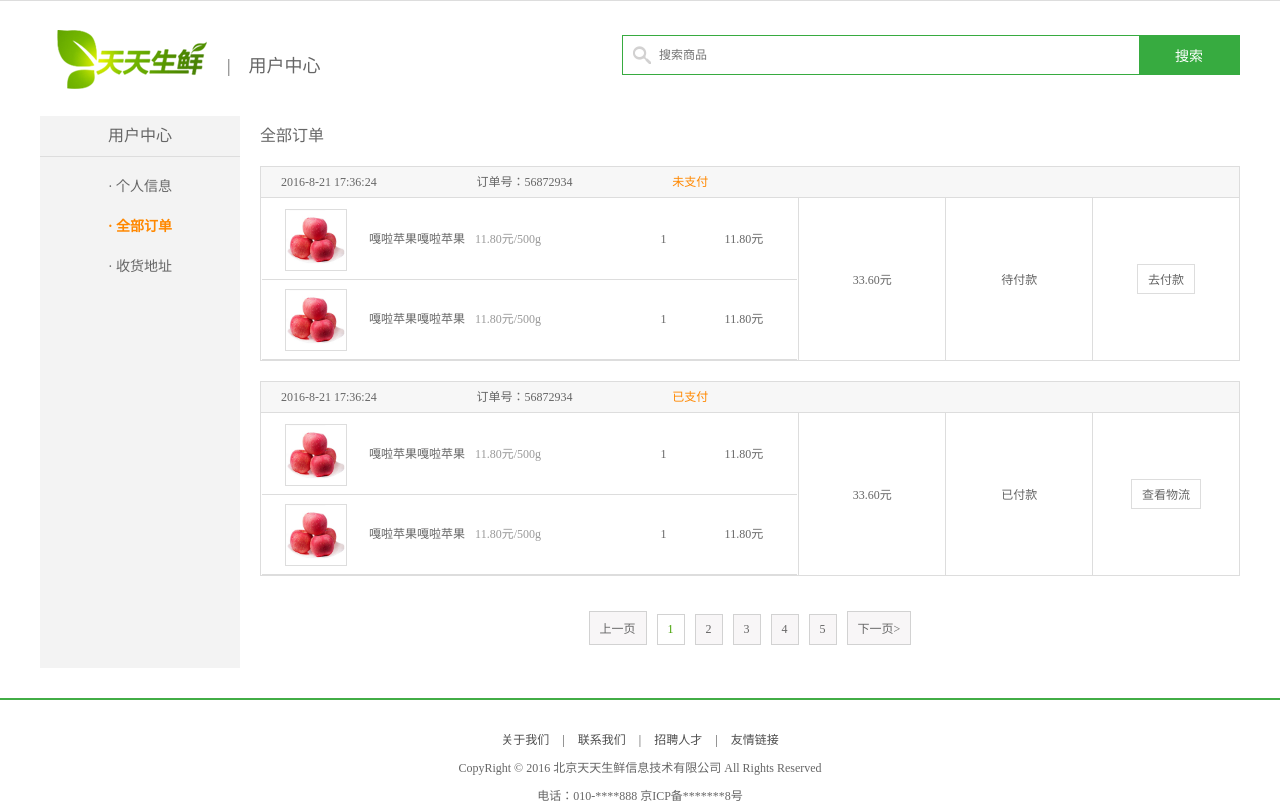
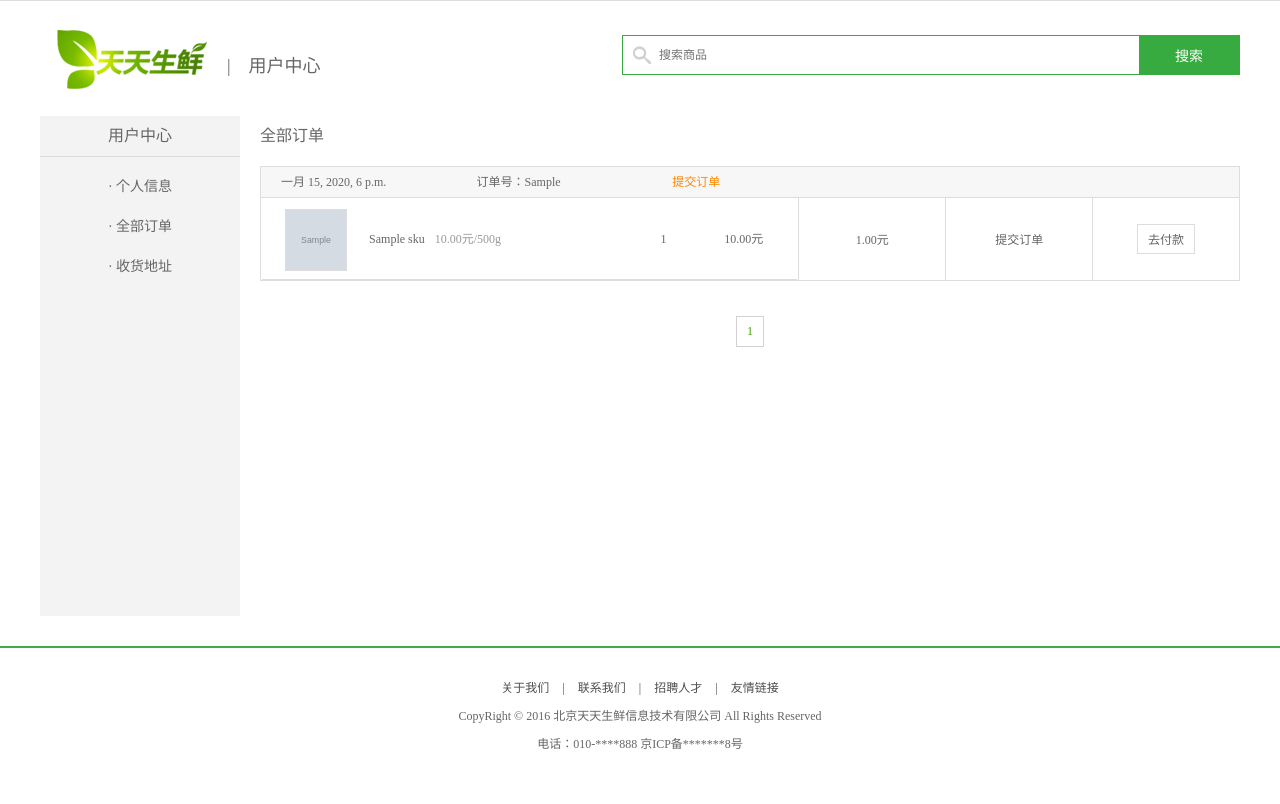
Before and after one commit to SAKURAMatou/dlDailyFrash, a Django app: page /user/order in a window 1280 px wide. Shown: the part 29-833 px from the top of the page. After the commit the page ends 778 px from the top, so only its background shows below. Run offline with Django 3.2, Linux system fonts and the light colour scheme; a user stored in the database is signed in; tables that the repository leaves empty hold one stand-in row (values such as "Sample post"); grey boxes marked "Sample" are stand-in pictures.

Commit message:
用户中心-全部订单数据展示

```diff
--- a/apps/order/templates/place_order_order.html
+++ b/apps/order/templates/place_order_order.html
@@ -131,7 +131,7 @@
             $('.popup_con').fadeIn('fast', function () {
                 setTimeout(function () {
                     $('.popup_con').fadeOut('fast', function () {
-                        {#window.location.href = 'index.html';#}
+                        window.location.href = '/user/order';
                     });
                 }, 3000)
 
--- a/apps/user/templates/user_center_order.html
+++ b/apps/user/templates/user_center_order.html
@@ -3,73 +3,81 @@
 {% block right_content %}
     <div class="right_content clearfix">
         <h3 class="common_title2">全部订单</h3>
+
+        {% for order in orderList %}
             <ul class="order_list_th w978 clearfix">
-            <li class="col01">2016-8-21 17:36:24</li>
-            <li class="col02">订单号：56872934</li>
-            <li class="col02 stress">未支付</li>
+                <li class="col01">{{ order.create_time }}</li>
+                <li class="col02">订单号：{{ order.tradeNo }}</li>
+                <li class="col02 stress">{{ order.statusText }}</li>
             </ul>
 
             <table class="order_list_table w980">
                 <tbody>
                 <tr>
                     <td width="55%">
+                        {% for oederGood in order.orderGoods %}
                             <ul class="order_goods_list clearfix">
-                        <li class="col01"><img src="../static/images/goods02.jpg"></li>
-                        <li class="col02">嘎啦苹果嘎啦苹果<em>11.80元/500g</em></li>
-                        <li class="col03">1</li>
-                        <li class="col04">11.80元</li>
+                                <li class="col01"><img src="{{ oederGood.good.imgGuid.imgUrl }}"></li>
+                                <li class="col02">{{ oederGood.good.goodName }}<em>{{ oederGood.skuPrice }}元/500g</em>
+                                </li>
+                                <li class="col03">{{ oederGood.skuCount }}</li>
+                                <li class="col04">{{ oederGood.amount }}元</li>
                             </ul>
-                    <ul class="order_goods_list clearfix">
-                        <li class="col01"><img src="../static/images/goods02.jpg"></li>
-                        <li class="col02">嘎啦苹果嘎啦苹果<em>11.80元/500g</em></li>
-                        <li class="col03">1</li>
-                        <li class="col04">11.80元</li>
-                    </ul>
+                        {% endfor %}
+                        {#                        <ul class="order_goods_list clearfix">#}
+                        {#                            <li class="col01"><img src="../static/images/goods02.jpg"></li>#}
+                        {#                            <li class="col02">嘎啦苹果嘎啦苹果<em>11.80元/500g</em></li>#}
+                        {#                            <li class="col03">1</li>#}
+                        {#                            <li class="col04">11.80元</li>#}
+                        {#                        </ul>#}
                     </td>
-                <td width="15%">33.60元</td>
-                <td width="15%">待付款</td>
+                    <td width="15%">{{ order.payGoods }}元</td>
+                    <td width="15%">{{ order.statusText }}</td>
                     <td width="15%"><a href="#" class="oper_btn">去付款</a></td>
                 </tr>
                 </tbody>
             </table>
-
-        <ul class="order_list_th w978 clearfix">
-            <li class="col01">2016-8-21 17:36:24</li>
-            <li class="col02">订单号：56872934</li>
-            <li class="col02 stress">已支付</li>
-        </ul>
-        <table class="order_list_table w980">
-            <tbody>
-            <tr>
-                <td width="55%">
-                    <ul class="order_goods_list clearfix">
-                        <li class="col01"><img src="../static/images/goods02.jpg"></li>
-                        <li class="col02">嘎啦苹果嘎啦苹果<em>11.80元/500g</em></li>
-                        <li class="col03">1</li>
-                        <li class="col04">11.80元</li>
-                    </ul>
-                    <ul class="order_goods_list clearfix">
-                        <li class="col01"><img src="../static/images/goods02.jpg"></li>
-                        <li class="col02">嘎啦苹果嘎啦苹果<em>11.80元/500g</em></li>
-                        <li class="col03">1</li>
-                        <li class="col04">11.80元</li>
-                    </ul>
-                </td>
-                <td width="15%">33.60元</td>
-                <td width="15%">已付款</td>
-                <td width="15%"><a href="#" class="oper_btn">查看物流</a></td>
-            </tr>
-            </tbody>
-        </table>
+        {% endfor %}
+        {#        <ul class="order_list_th w978 clearfix">#}
+        {#            <li class="col01">2016-8-21 17:36:24</li>#}
+        {#            <li class="col02">订单号：56872934</li>#}
+        {#            <li class="col02 stress">已支付</li>#}
+        {#        </ul>#}
+        {#        <table class="order_list_table w980">#}
+        {#            <tbody>#}
+        {#            <tr>#}
+        {#                <td width="55%">#}
+        {#                    <ul class="order_goods_list clearfix">#}
+        {#                        <li class="col01"><img src="../static/images/goods02.jpg"></li>#}
+        {#                        <li class="col02">嘎啦苹果嘎啦苹果<em>11.80元/500g</em></li>#}
+        {#                        <li class="col03">1</li>#}
+        {#                        <li class="col04">11.80元</li>#}
+        {#                    </ul>#}
+        {#                    <ul class="order_goods_list clearfix">#}
+        {#                        <li class="col01"><img src="../static/images/goods02.jpg"></li>#}
+        {#                        <li class="col02">嘎啦苹果嘎啦苹果<em>11.80元/500g</em></li>#}
+        {#                        <li class="col03">1</li>#}
+        {#                        <li class="col04">11.80元</li>#}
+        {#                    </ul>#}
+        {#                </td>#}
+        {#                <td width="15%">33.60元</td>#}
+        {#                <td width="15%">已付款</td>#}
+        {#                <td width="15%"><a href="#" class="oper_btn">查看物流</a></td>#}
+        {#            </tr>#}
+        {#            </tbody>#}
+        {#        </table>#}
 
         <div class="pagenation">
+            {% if pager.has_previous %}
                 <a href="#">上一页</a>
-            <a href="#" class="active">1</a>
-            <a href="#">2</a>
-            <a href="#">3</a>
-            <a href="#">4</a>
-            <a href="#">5</a>
+            {% endif %}
+            {% for page in pageList %}
+                <a href="#" {% if pager.number == page %} class="active" {% endif %}>{{ page }}</a>
+            {% endfor %}
+            {% if pager.has_next %}
                 <a href="#">下一页></a>
+            {% endif %}
+
         </div>
     </div>
 {% endblock right_content %}
--- a/apps/user/views.py
+++ b/apps/user/views.py
@@ -1,5 +1,5 @@
 from django.contrib.auth import authenticate, login, logout
-from django.contrib.auth.decorators import login_required
+from django.core.paginator import Paginator
 from django.http import HttpResponse
 from django.shortcuts import render, redirect
 from django.urls import reverse
@@ -16,8 +16,10 @@ import re
 
 from apps.user.models import User
 
+# Create your views here.
+from ..goods.models import GoodsSKU
+from ..order.models import OrderInfo, OrderGoods
 
-# Create your views here.
 
 @transaction.atomic
 def userRegister(request):
@@ -190,7 +192,61 @@ class userOrder(View):
     '''
 
     def get(self, request):
-        return render(request, 'user_center_order.html', {"page": "order"})
+        '''订单列表页面'''
+        user = request.user
+        get = request.GET
+        pageIndex = get.get("pageIndex")
+        if not pageIndex:
+            # 当没有传当前页码时默认第一页
+            pageIndex = 1
+        # 查询订单表获取用户订单信息
+        allOrder = OrderInfo.objects.filter(userId=user).order_by("create_time")
+        if allOrder:
+            paginator = Paginator(allOrder, 2)
+            # 分页之后的对象
+            page = paginator.get_page(pageIndex)
+            # 获取订单中的每一个商品信息
+        for order in page.object_list:
+            orderGoods = OrderGoods.objects.filter(orderGuid=order)
+            # 根据订单商品表中的商品主键找到商品；一个订单对应多个商品，应该循环
+            if orderGoods:
+                orderGoods = list(orderGoods)
+                for orderGood in orderGoods:
+                    good = GoodsSKU.objects.filter(id=orderGood.skuGuid).first()
+                    if good:
+                        orderGood.good = good
+                        # 计算订单内每个商品的小计
+                    orderGood.amount = orderGood.skuCount * orderGood.skuPrice
+            # 把订单商品添加给每一个订单
+            order.orderGoods = orderGoods
+            order.statusText = getTextFromChoice(OrderInfo.OrderInfo_status, order.status)
+
+        # 对页码进行渲染；总页数小于5展示全部
+        # 如果当前页码小于3展示1-5
+        num_pages = paginator.num_pages
+        pageList = []
+        if num_pages < 5:
+            pageList = range(1, num_pages + 1)
+        elif page.number:
+            pageList = range(1, 6)
+        elif num_pages - page.number < 3:
+            # 当前是后3页，则展示最后5页
+            pageList = range(num_pages - 4, num_pages + 1)
+        else:
+            pageList = range(page.number - 2, page.number + 3)
+        page.has_previous()
+        context = {
+            "orderList": page.object_list,
+            "pageList": pageList,
+            "pager": page
+        }
+        return render(request, 'user_center_order.html', context)
+
+
+def getTextFromChoice(choiceTruple, key):
+    for i in choiceTruple:
+        if key == i[0]:
+            return i[1]
 
 
 class userAddress(View):
```
Lines whose indentation alone changed are shown as unchanged.
